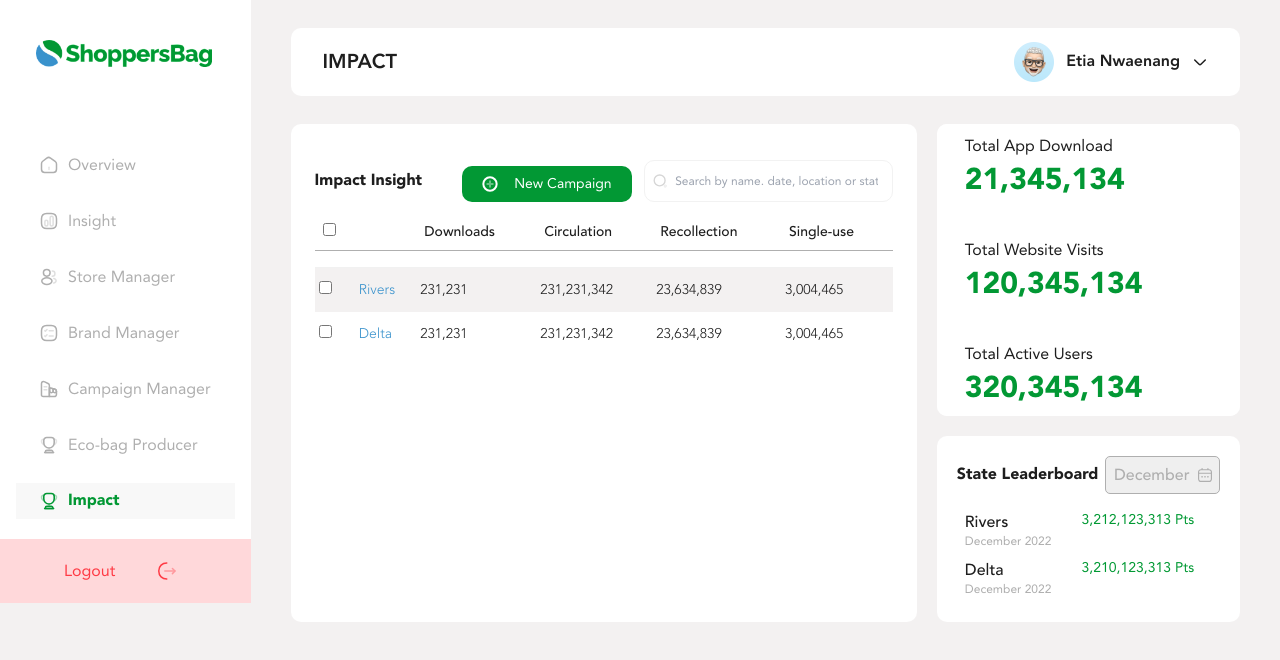
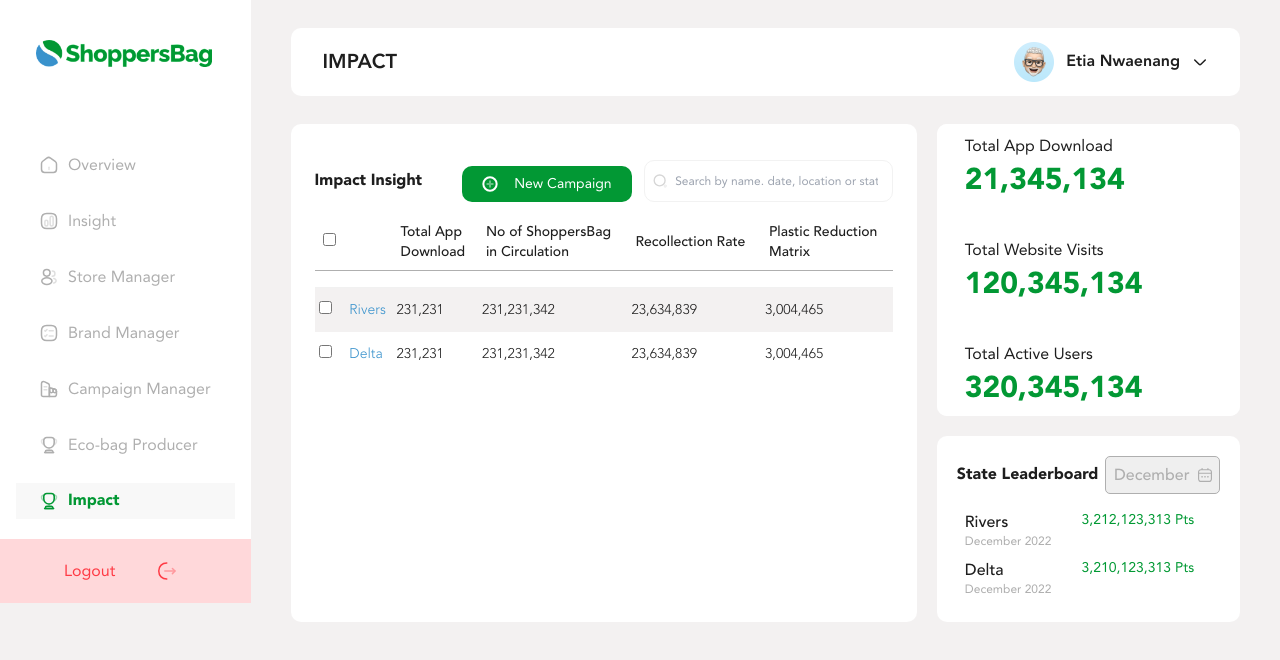
Before and after one commit to Issiedoesit/shoppersco-dashboard, a React (Vite) app: page /impact in a window 1280 px wide. Shown: the top 660 px of the page. Built offline with nearby package versions, Linux system fonts and the light colour scheme.

Commit message:
push update

```diff
--- a/src/components/Impact/InsightImpact/TableImpactInsight.jsx
+++ b/src/components/Impact/InsightImpact/TableImpactInsight.jsx
@@ -13,16 +13,16 @@ const TableImpactInsight = () => {
 
                 </td>
                 <td className='py-2 px-2 whitespace-nowrap'>
-                    Downloads
+                    Total App <br></br> Download
                 </td>
                 <td className='py-2 px-2 whitespace-nowrap'>
-                    Circulation
+                    No of ShoppersBag <br></br> in Circulation
                 </td>
                 <td className='py-2 px-2 whitespace-nowrap'>
-                    Recollection
+                    Recollection Rate
                 </td>
                 <td className='py-2 px-2 whitespace-nowrap'>
-                    Single-use
+                    Plastic Reduction <br></br> Matrix
                 </td>
             </tr>
             <tr className=''>
```
Also changed, not shown: src/App.jsx (+0 -10 lines).
